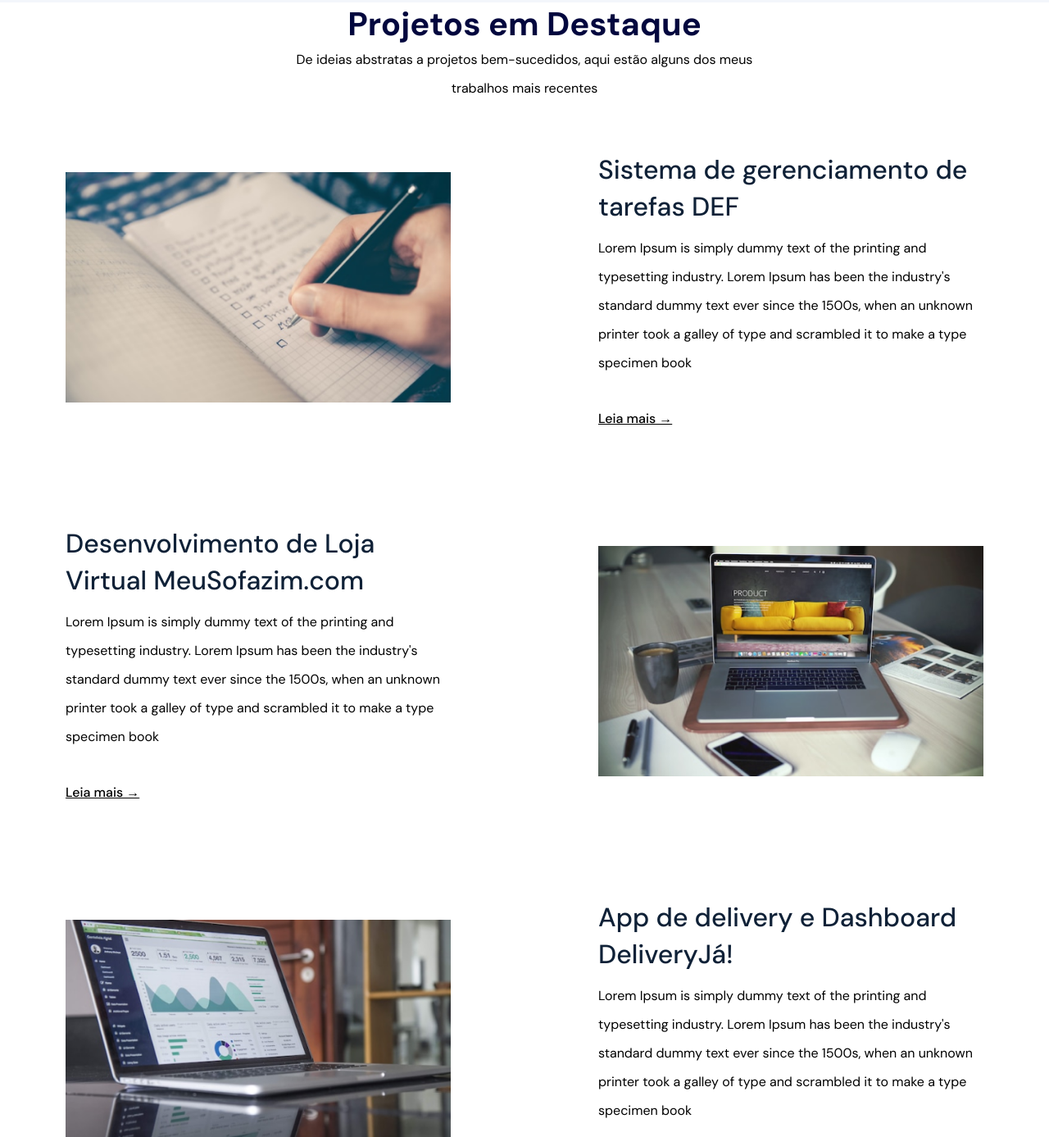
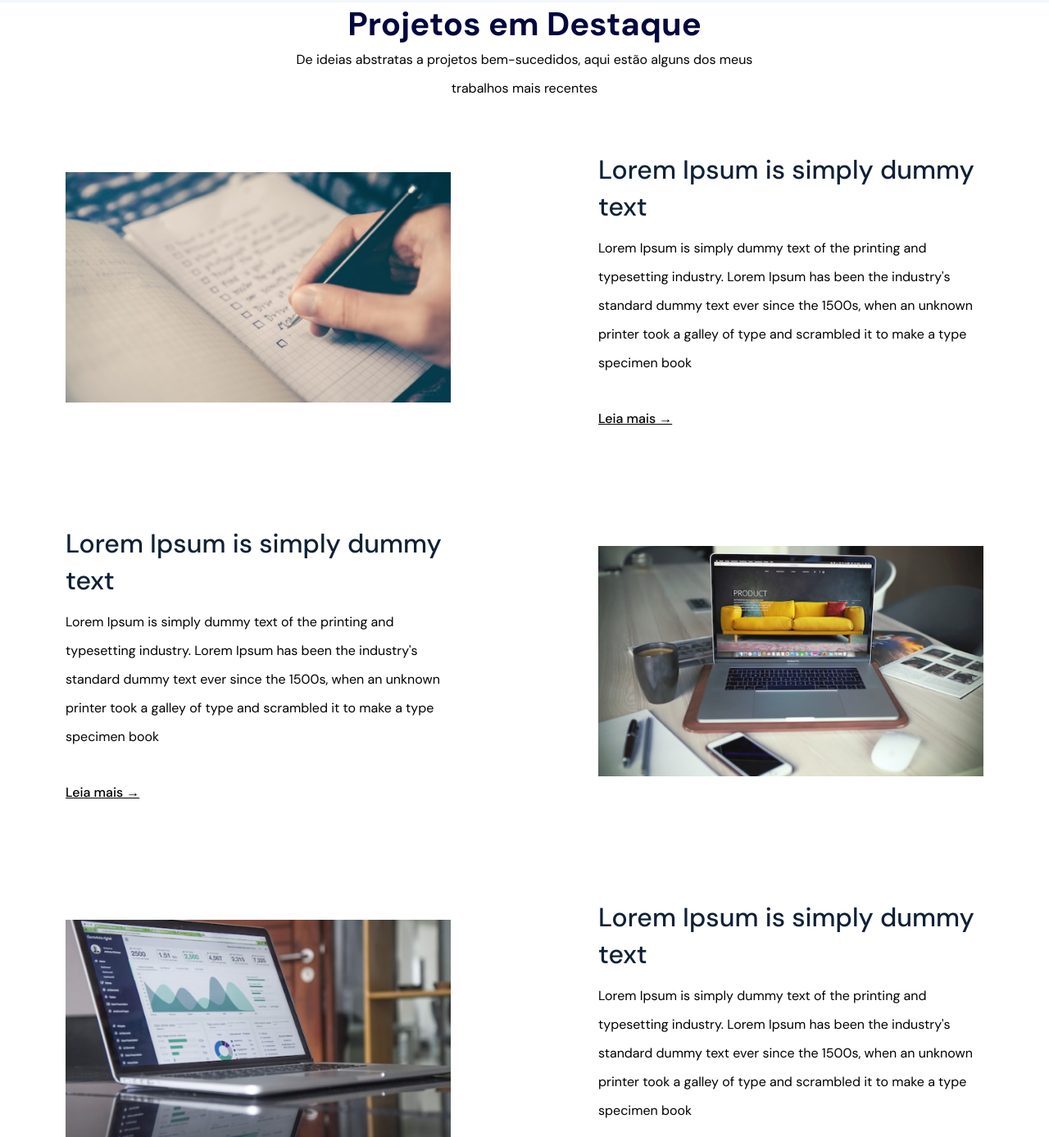
Before and after one commit to Yagoks5/yagoks5.github.io, a plain HTML site: page index.html in a window 1280 px wide. Shown: the part 1877-3264 px from the top of the page at 82% size. Drawn offline with Linux system fonts and the light colour scheme.

Commit message:
Update index.html
alterando titulos

```diff
--- a/index.html
+++ b/index.html
@@ -127,7 +127,7 @@
             </div>
             <div class="projects__info">
               <h3 class="tertiary-title">
-                Sistema de gerenciamento de tarefas DEF
+                Lorem Ipsum is simply dummy text
               </h3>
               <p>
                 Lorem Ipsum is simply dummy text of the printing and typesetting industry. Lorem Ipsum has been the industry's standard dummy text ever since the 1500s, when an unknown printer took a galley of type and scrambled it to make a type specimen book
@@ -141,7 +141,7 @@
             </div>
             <div class="projects__info">
               <h3 class="tertiary-title">
-                Desenvolvimento de Loja Virtual MeuSofazim.com
+                Lorem Ipsum is simply dummy text
               </h3>
               <p>
                 Lorem Ipsum is simply dummy text of the printing and typesetting industry. Lorem Ipsum has been the industry's standard dummy text ever since the 1500s, when an unknown printer took a galley of type and scrambled it to make a type specimen book
@@ -155,7 +155,7 @@
             </div>
             <div class="projects__info">
               <h3 class="tertiary-title">
-                App de delivery e Dashboard DeliveryJá!
+                Lorem Ipsum is simply dummy text
               </h3>
               <p>
                 Lorem Ipsum is simply dummy text of the printing and typesetting industry. Lorem Ipsum has been the industry's standard dummy text ever since the 1500s, when an unknown printer took a galley of type and scrambled it to make a type specimen book
```
